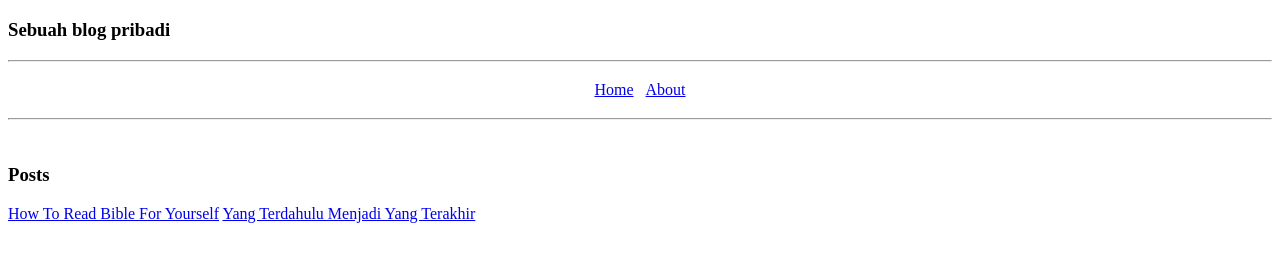
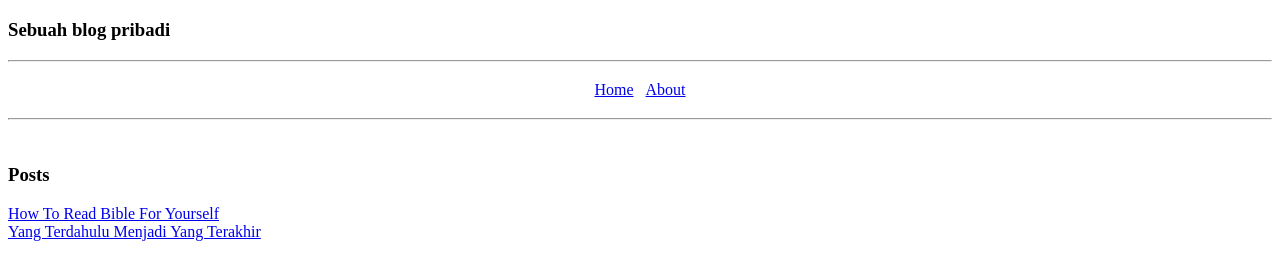
Before and after one commit to aricl87/Personal-Site, a plain HTML site: page index.html in a window 1280 px wide. Shown: the part 61-340 px from the top of the page. Drawn offline with Linux system fonts and the light colour scheme.

Commit message:
add line break in Posts

```diff
--- a/index.html
+++ b/index.html
@@ -20,7 +20,7 @@
     <br>
 
     <h3>Posts</h3>
-    <a href="how-to-read-bible-for-yourself.html">How To Read Bible For Yourself</a>
+    <a href="how-to-read-bible-for-yourself.html">How To Read Bible For Yourself</a><br>
     <a href="yang-terdahulu-menjadi-yang-terakhir.html">Yang Terdahulu Menjadi Yang Terakhir</a>
 
 
```
